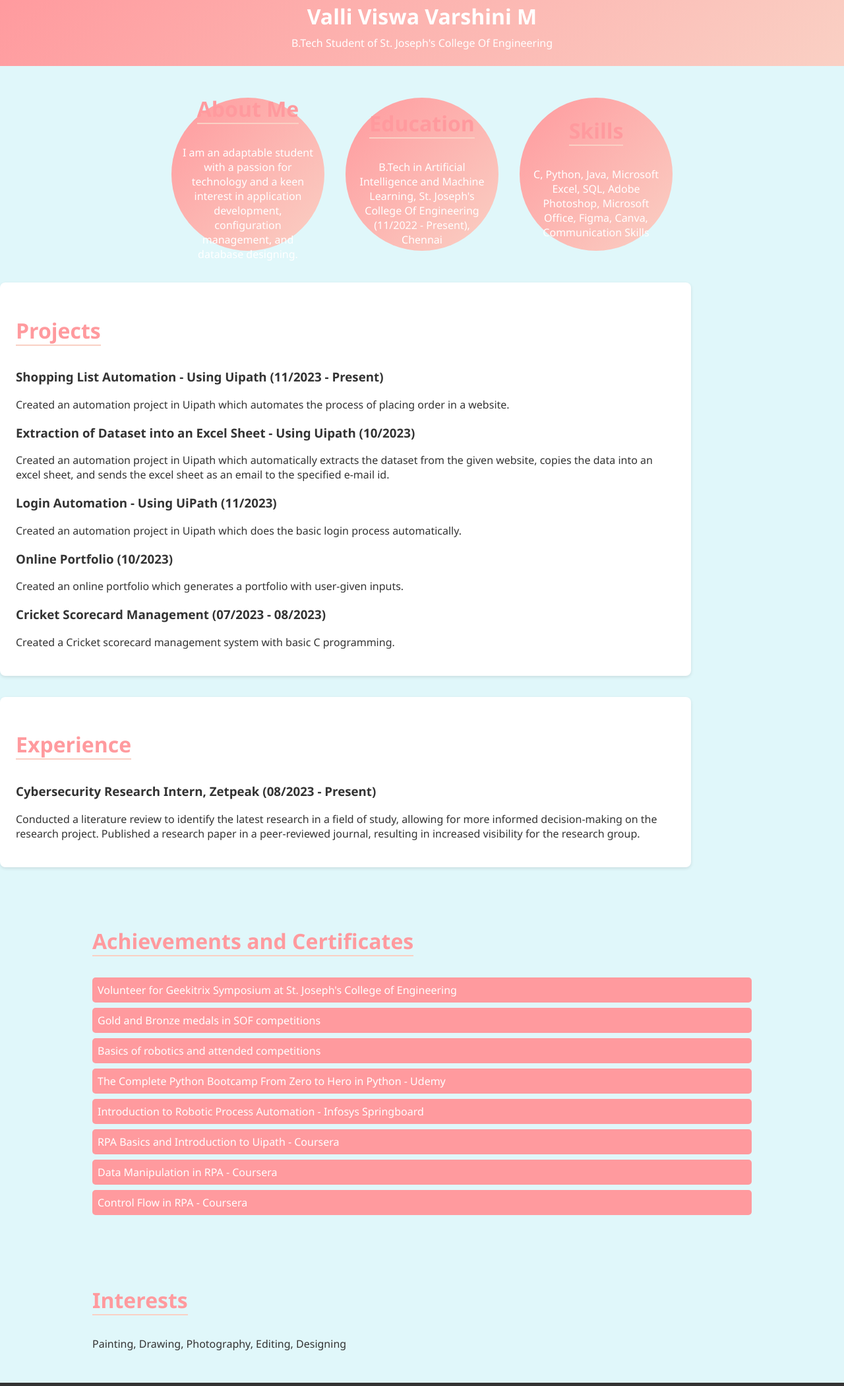
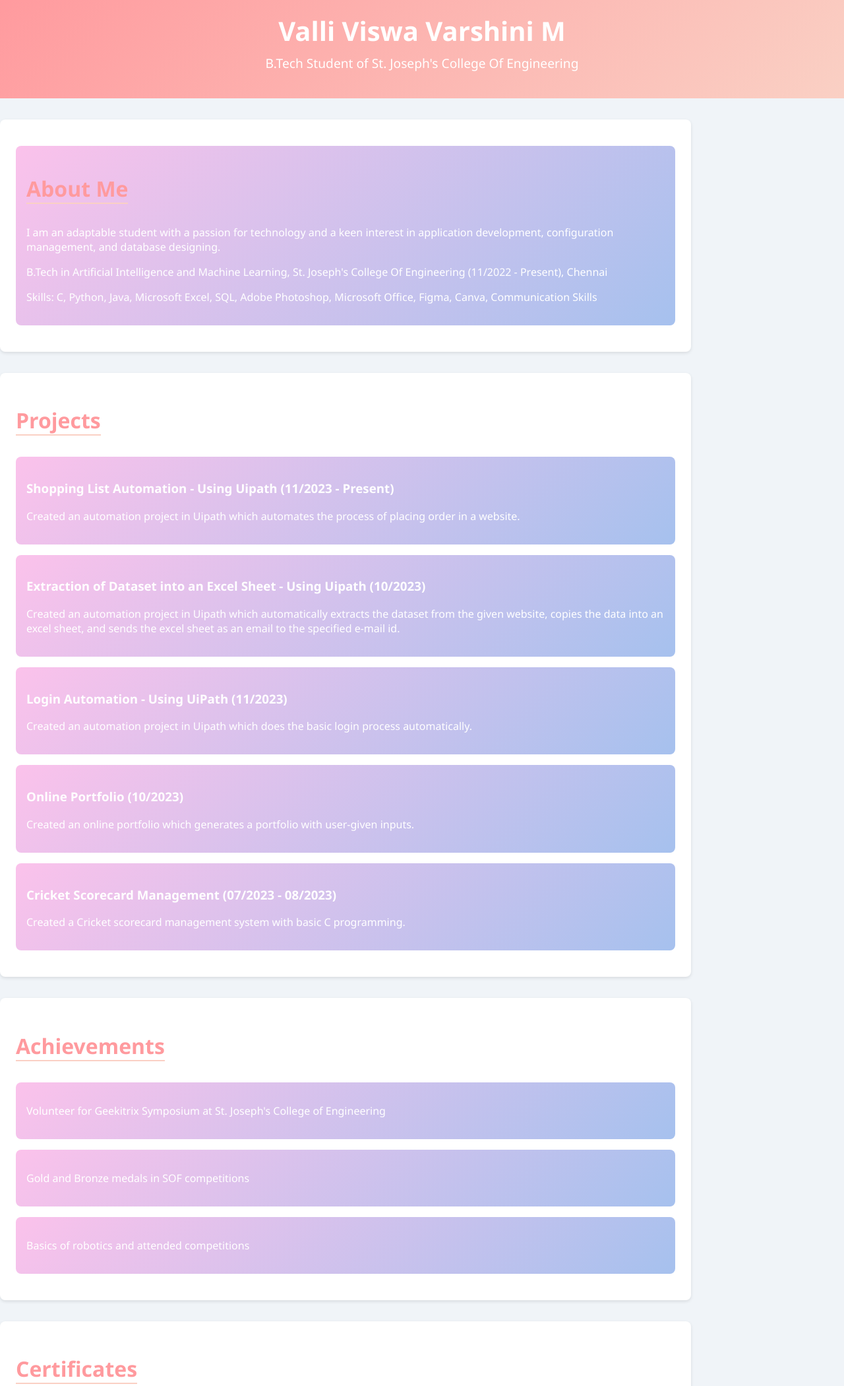
Before and after one commit to Valli-Viswa-Varshini/Valli-Viswa-Varshini.github.io, a plain HTML site: page index.html in a window 1280 px wide. Shown: the part 13-2113 px from the top of the page at 66% size. Drawn offline with Linux system fonts and the light colour scheme.

Commit message:
Updddate index.html

```diff
--- a/index.html
+++ b/index.html
@@ -9,49 +9,23 @@
             font-family: 'Segoe UI', Tahoma, Geneva, Verdana, sans-serif;
             margin: 0;
             padding: 0;
-            background: #e0f7fa;
+            background: #f0f4f8;
             color: #333;
             overflow-x: hidden;
         }
         header {
             background: linear-gradient(135deg, #ff9a9e, #fad0c4);
             color: #fff;
-            padding: 1rem 0;
+            padding: 2rem 0;
             text-align: center;
         }
         header h1 {
             margin: 0;
-            font-size: 2rem;
+            font-size: 2.5rem;
         }
         header p {
             margin: 0.5rem 0;
-            font-size: 1rem;
-        }
-        .main-content {
-            display: flex;
-            justify-content: center;
-            flex-wrap: wrap;
-            margin-top: 2rem;
-        }
-        .circle {
-            width: 200px;
-            height: 200px;
-            border-radius: 50%;
-            background: linear-gradient(135deg, #ff9a9e, #fad0c4);
-            display: flex;
-            align-items: center;
-            justify-content: center;
-            margin: 1rem;
-            color: #fff;
-            text-align: center;
-            padding: 1rem;
-            opacity: 0;
-            transform: scale(0.8);
-            transition: opacity 0.5s ease, transform 0.5s ease;
-        }
-        .circle.visible {
-            opacity: 1;
-            transform: scale(1);
+            font-size: 1.2rem;
         }
         section {
             padding: 2rem;
@@ -72,7 +46,7 @@
             margin-bottom: 1rem;
             font-size: 2rem;
         }
-        .projects, .experience {
+        .info, .projects, .achievements, .certificates {
             background: #fff;
             margin: 2rem 0;
             padding: 1.5rem;
@@ -80,23 +54,22 @@
             box-shadow: 0 2px 5px rgba(0,0,0,0.1);
             transition: transform 0.3s;
         }
-        .projects:hover, .experience:hover {
+        .info:hover, .projects:hover, .achievements:hover, .certificates:hover {
             transform: translateY(-10px);
         }
-        ul {
-            list-style-type: none;
-            padding: 0;
+        .shape {
+            background: linear-gradient(135deg, #fbc2eb, #a6c1ee);
+            color: #fff;
+            padding: 1rem;
+            border-radius: 8px;
+            margin: 1rem 0;
+            opacity: 0;
+            transform: translateY(20px);
+            transition: opacity 1s ease-out, transform 1s ease-out;
         }
-        li {
-            background: #ff9a9e;
-            color: #fff;
-            margin: 0.5rem 0;
-            padding: 0.5rem;
-            border-radius: 5px;
-            transition: background 0.3s;
-        }
-        li:hover {
-            background: #fad0c4;
+        .shape.visible {
+            opacity: 1;
+            transform: translateY(0);
         }
         footer {
             text-align: center;
@@ -107,8 +80,8 @@
     </style>
     <script>
         document.addEventListener('DOMContentLoaded', () => {
-            const circles = document.querySelectorAll('.circle');
             const sections = document.querySelectorAll('section');
+            const shapes = document.querySelectorAll('.shape');
             const options = {
                 threshold: 0.5
             };
@@ -121,12 +94,12 @@
                 });
             }, options);
 
-            circles.forEach(circle => {
-                observer.observe(circle);
+            sections.forEach(section => {
+                observer.observe(section);
             });
 
-            sections.forEach(section => {
-                observer.observe(section);
+            shapes.forEach(shape => {
+                observer.observe(shape);
             });
         });
     </script>
@@ -138,68 +111,69 @@
     <p>B.Tech Student of St. Joseph's College Of Engineering</p>
 </header>
 
-<div class="main-content">
-    <div class="circle">
-        <div>
+<section class="info">
+    <div class="shape">
         <h2>About Me</h2>
         <p>I am an adaptable student with a passion for technology and a keen interest in application development, configuration management, and database designing.</p>
+        <p>B.Tech in Artificial Intelligence and Machine Learning, St. Joseph's College Of Engineering (11/2022 - Present), Chennai</p>
+        <p>Skills: C, Python, Java, Microsoft Excel, SQL, Adobe Photoshop, Microsoft Office, Figma, Canva, Communication Skills</p>
     </div>
-    </div>
-    <div class="circle">
-        <div>
-            <h2>Education</h2>
-            <p>B.Tech in Artificial Intelligence and Machine Learning, St. Joseph's College Of Engineering (11/2022 - Present), Chennai</p>
-        </div>
-    </div>
-    <div class="circle">
-        <div>
-            <h2>Skills</h2>
-            <p>C, Python, Java, Microsoft Excel, SQL, Adobe Photoshop, Microsoft Office, Figma, Canva, Communication Skills</p>
-        </div>
-    </div>
-</div>
+</section>
 
 <section class="projects">
     <h2>Projects</h2>
+    <div class="shape">
         <h3>Shopping List Automation - Using Uipath (11/2023 - Present)</h3>
         <p>Created an automation project in Uipath which automates the process of placing order in a website.</p>
-
+    </div>
+    <div class="shape">
         <h3>Extraction of Dataset into an Excel Sheet - Using Uipath (10/2023)</h3>
         <p>Created an automation project in Uipath which automatically extracts the dataset from the given website, copies the data into an excel sheet, and sends the excel sheet as an email to the specified e-mail id.</p>
-
+    </div>
+    <div class="shape">
         <h3>Login Automation - Using UiPath (11/2023)</h3>
         <p>Created an automation project in Uipath which does the basic login process automatically.</p>
-
+    </div>
+    <div class="shape">
         <h3>Online Portfolio (10/2023)</h3>
         <p>Created an online portfolio which generates a portfolio with user-given inputs.</p>
-
+    </div>
+    <div class="shape">
         <h3>Cricket Scorecard Management (07/2023 - 08/2023)</h3>
         <p>Created a Cricket scorecard management system with basic C programming.</p>
+    </div>
 </section>
 
-<section class="experience">
-    <h2>Experience</h2>
-    <h3>Cybersecurity Research Intern, Zetpeak (08/2023 - Present)</h3>
-    <p>Conducted a literature review to identify the latest research in a field of study, allowing for more informed decision-making on the research project. Published a research paper in a peer-reviewed journal, resulting in increased visibility for the research group.</p>
+<section class="achievements">
+    <h2>Achievements</h2>
+    <div class="shape">
+        <p>Volunteer for Geekitrix Symposium at St. Joseph's College of Engineering</p>
+    </div>
+    <div class="shape">
+        <p>Gold and Bronze medals in SOF competitions</p>
+    </div>
+    <div class="shape">
+        <p>Basics of robotics and attended competitions</p>
+    </div>
 </section>
 
-<section>
-    <h2>Achievements and Certificates</h2>
-    <ul>
-        <li>Volunteer for Geekitrix Symposium at St. Joseph's College of Engineering</li>
-        <li>Gold and Bronze medals in SOF competitions</li>
-        <li>Basics of robotics and attended competitions</li>
-        <li>The Complete Python Bootcamp From Zero to Hero in Python - Udemy</li>
-        <li>Introduction to Robotic Process Automation - Infosys Springboard</li>
-        <li>RPA Basics and Introduction to Uipath - Coursera</li>
-        <li>Data Manipulation in RPA - Coursera</li>
-        <li>Control Flow in RPA - Coursera</li>
-    </ul>
-</section>
-
-<section>
-    <h2>Interests</h2>
-    <p>Painting, Drawing, Photography, Editing, Designing</p>
+<section class="certificates">
+    <h2>Certificates</h2>
+    <div class="shape">
+        <p>The Complete Python Bootcamp From Zero to Hero in Python - Udemy</p>
+    </div>
+    <div class="shape">
+        <p>Introduction to Robotic Process Automation - Infosys Springboard</p>
+    </div>
+    <div class="shape">
+        <p>RPA Basics and Introduction to Uipath - Coursera</p>
+    </div>
+    <div class="shape">
+        <p>Data Manipulation in RPA - Coursera</p>
+    </div>
+    <div class="shape">
+        <p>Control Flow in RPA - Coursera</p>
+    </div>
 </section>
 
 <footer>
```
Lines whose indentation alone changed are shown as unchanged.
